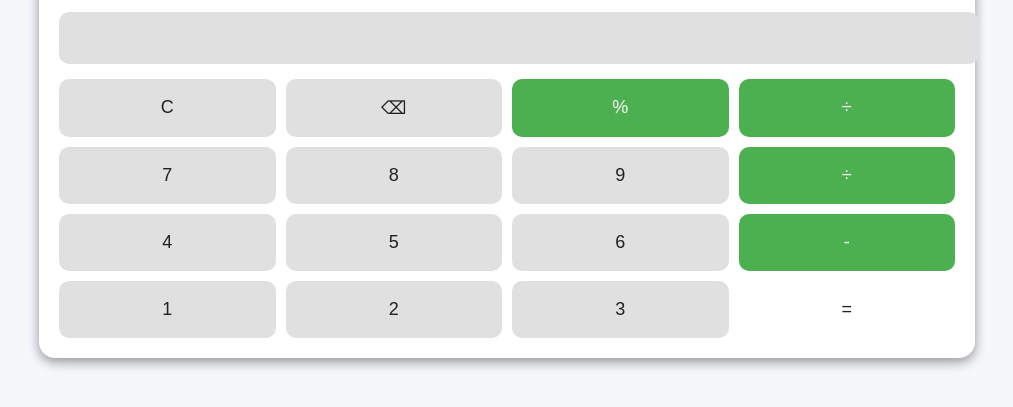
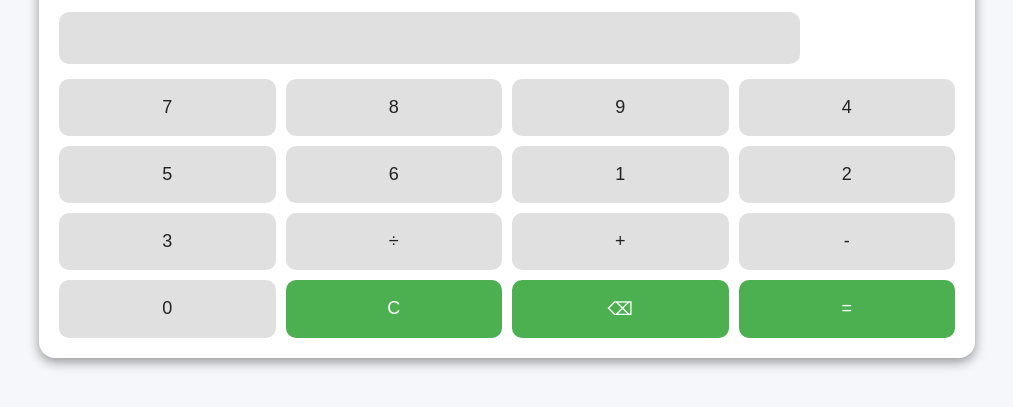
Before and after one commit to Bee345/My-JavaScriptLearn, a website: page calculator/index.html in a window 1280 px wide. Shown: the part 273-680 px from the top of the page, without its empty margins (133-1146 px from the left). Drawn offline with Linux system fonts and the light colour scheme.

```diff
--- a/calculator/index.html
+++ b/calculator/index.html
@@ -18,30 +18,26 @@
         </div>
 
         <div class="buttons">
-            <!-- Row 1 -->
-             <button class="btn action" data-value="clear">C</button>
-             <button class="btn action" data-value="delete">⌫</button>
-             <button class="btn operator" data-value="%">%</button>
-             <button class="btn operator" data-value="/">÷</button>
-
-            <!-- Row 2 -->
-             <button class="btn digit" data-value="7">7</button>
-             <button class="btn digit" data-value="8">8</button>
-             <button class="btn digit" data-value="9">9</button>
-             <button class="btn operator" data-value="/">÷</button>
-
-            <!-- Row 3 -->
-             <button class="btn digit" data-value="4">4</button>
-             <button class="btn digit" data-value="5">5</button>
-             <button class="btn digit" data-value="6">6</button>
-             <button class="btn operator" data-value="-">-</button>
+           <!-- Numeric/ Operator Buttons -->
+            <button class="btn" data-value="7">7</button>
+            <button class="btn" data-value="8">8</button>
+            <button class="btn" data-value="9">9</button>
+            <button class="btn" data-value="4">4</button>
+            <button class="btn" data-value="5">5</button>
+            <button class="btn" data-value="6">6</button>
+            <button class="btn" data-value="1">1</button>
+            <button class="btn" data-value="2">2</button>
+            <button class="btn" data-value="3">3</button>
+            <button class="btn" data-value="÷">÷</button>
+            <button class="btn" data-value="+">+</button>
+            <button class="btn" data-value="-">-</button>
+            <button class="btn" data-value="0">0</button>
 
 
-            <!-- Row 4 -->
-             <button class="btn digit" data-value="1">1</button>
-             <button class="btn digit" data-value="2">2</button>
-             <button class="btn digit" data-value="3">3</button>
-             <button class="btn equals" data-value="equals">=</button>
+            <!-- Action Buttons -->
+             <button class="btn operator" data-action="clear">C</button>
+             <button class="btn operator" data-action="delete">⌫</button>
+             <button class="btn operator" data-action="equals">=</button>
         </div>
     </div>
 
--- a/calculator/style.css
+++ b/calculator/style.css
@@ -67,7 +67,7 @@
 }
 
 .display input{
-    width: 100%;
+    width: 80%;
     font-size: 24px;
     padding: 12px;
     border: none;
@@ -75,6 +75,7 @@
     text-align: right;
     background: var(--btn-bg);
     color: var(--text);
+    text-align: center;
 }
 
 .buttons{
```
Also changed, not shown: random-quote-generator/quote.html (added, +27 -0 lines), index.css (added), random-quote-generator/app.js (added), random-quote-generator/quote.css (added).
